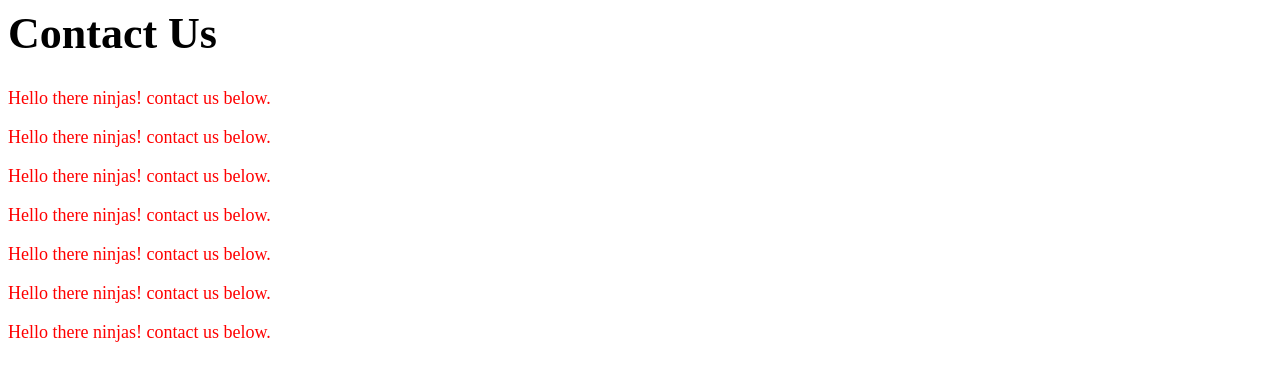
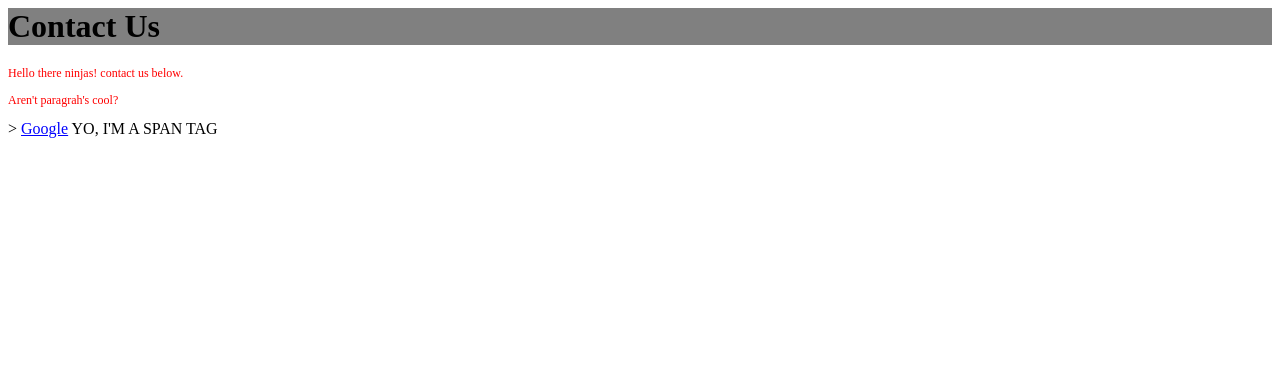
Before and after one commit to kmolb/css_yt, a plain HTML site: page contact.html in a window 1280 px wide. Drawn offline with Linux system fonts and the light colour scheme.

Commit message:
lesson 8 targeting elements css

```diff
--- a/contact.html
+++ b/contact.html
@@ -15,13 +15,11 @@
         </div>
 
         <p>Hello there ninjas! contact us below.</p>
-        <p>Hello there ninjas! contact us below.</p>
-        <p>Hello there ninjas! contact us below.</p>
-        <p>Hello there ninjas! contact us below.</p>
-        <p>Hello there ninjas! contact us below.</p>
-        <p>Hello there ninjas! contact us below.</p>
-        <p>Hello there ninjas! contact us below.</p>
+        <p>Aren't paragrah's cool?</p>>
 
+        <a href="http://wwww.google.com">Google</a>
+
+        <span>Yo, I'm a span tag</span>
 
     </body>
 
--- a/css/syntax.css
+++ b/css/syntax.css
@@ -6,24 +6,26 @@
 *************************************************/
 
 
+p{
+    font-size: 12px;
+    color: red;
+}
 
-/* Style all p tags */
-
-p{
-    font-size: 18px;
-    color: red;
-
+a{
+    text-decoration: underline;
+    color: blue;
 
 }
-
-
-#header p{
-    font-size: 24px;
+span{
+    text-transform: uppercase;
 
 }
-/* Style all header tags */
-
 h1{
-    font-size: 44px;
+    font-size: 32px;
 
 }
+div{
+    width: 100%;
+    background-color: grey;
+
+}
```
